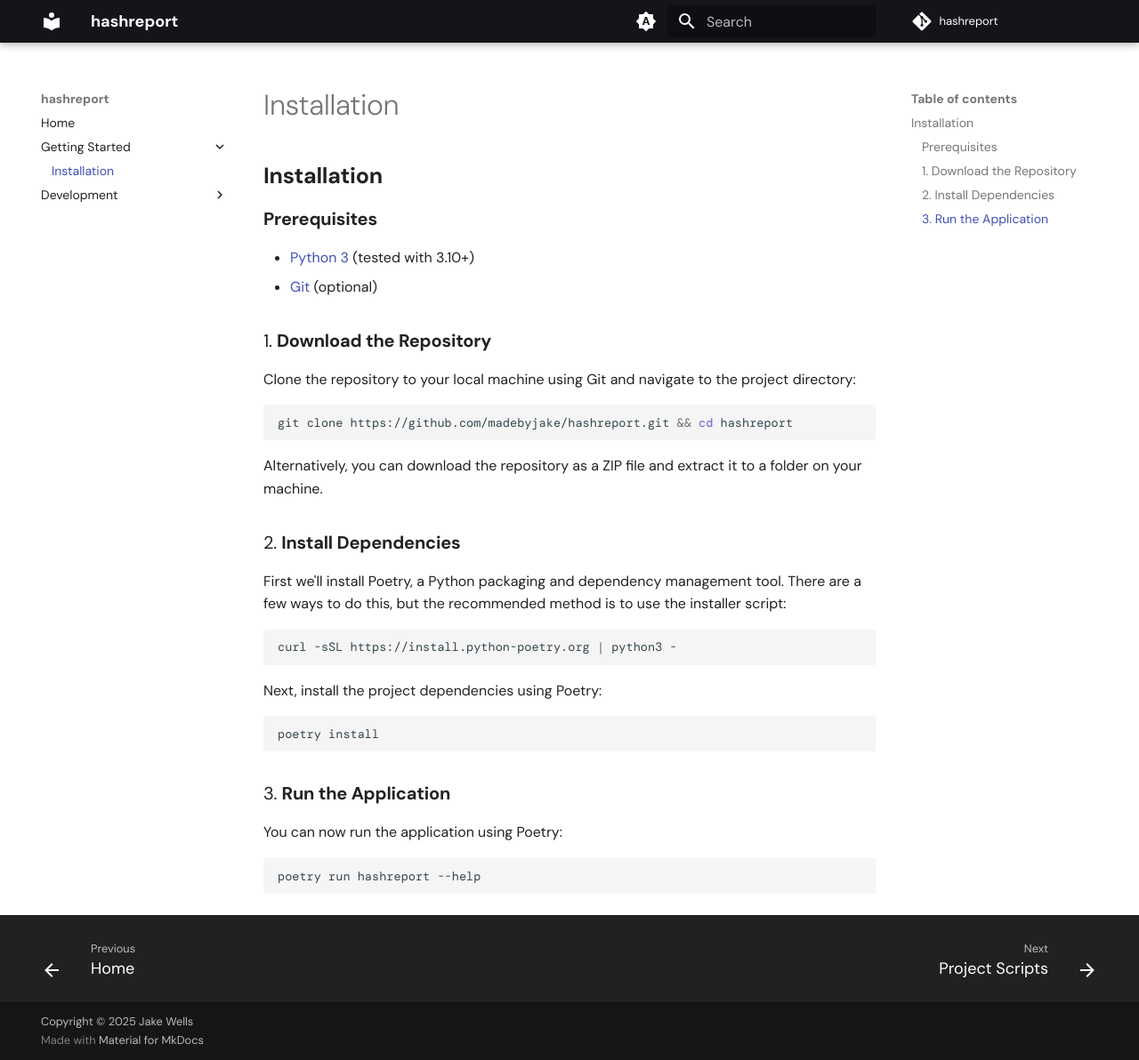
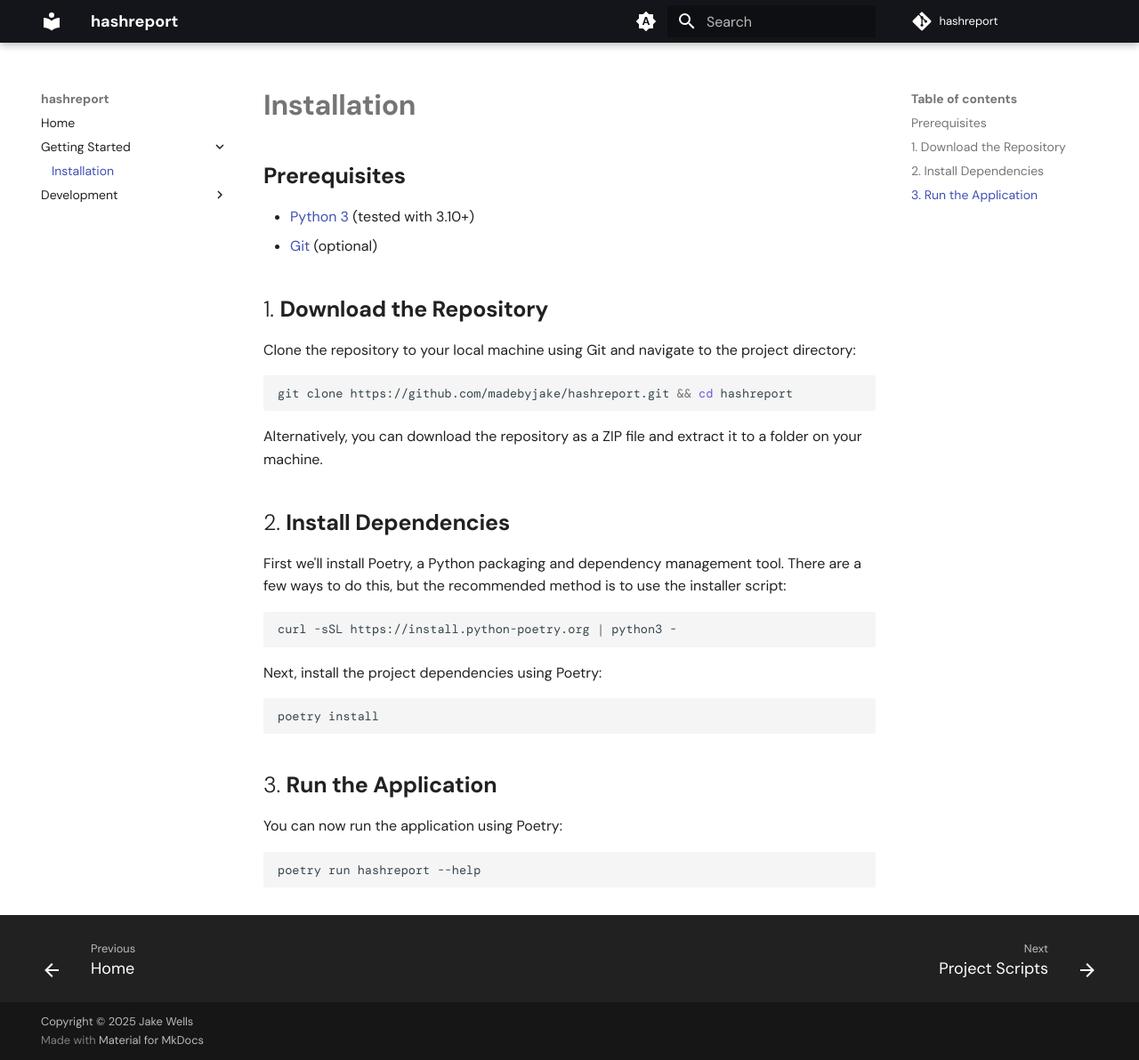
Before and after one commit to madebyjake/hashreport, an MkDocs documentation site: the page built from docs/getting-started/install.md, in a window 1280 px wide and 1192 px high. Shown: the whole window at 89% size. Built offline with MkDocs 1.6.1 and Material for MkDocs 9.7.7, drawn with Linux system fonts in a browser that asks for light colours; some web fonts are replaced; comment, search, counter and statistics services are not loaded.

Commit message:
docs: update section headings

````diff
--- a/docs/getting-started/install.md
+++ b/docs/getting-started/install.md
@@ -1,12 +1,12 @@
-## **Installation**
+# **Installation**
 
-### **Prerequisites**
+## **Prerequisites**
 
 - [Python 3](https://www.python.org/downloads/) (tested with 3.10+)
 - [Git](https://git-scm.com/downloads) (optional)
 
 
-### 1. **Download the Repository**
+## 1. **Download the Repository**
 
 Clone the repository to your local machine using Git and navigate to the project directory:
 
@@ -16,7 +16,7 @@ git clone https://github.com/madebyjake/hashreport.git && cd hashreport
 
 Alternatively, you can download the repository as a ZIP file and extract it to a folder on your machine.
 
-### 2. **Install Dependencies**
+## 2. **Install Dependencies**
 
 First we'll install Poetry, a Python packaging and dependency management tool. There are a few ways to do this, but the recommended method is to use the installer script:
 
@@ -30,7 +30,7 @@ Next, install the project dependencies using Poetry:
 poetry install
 ```
 
-### 3. **Run the Application**
+## 3. **Run the Application**
 
 You can now run the application using Poetry:
 
````
